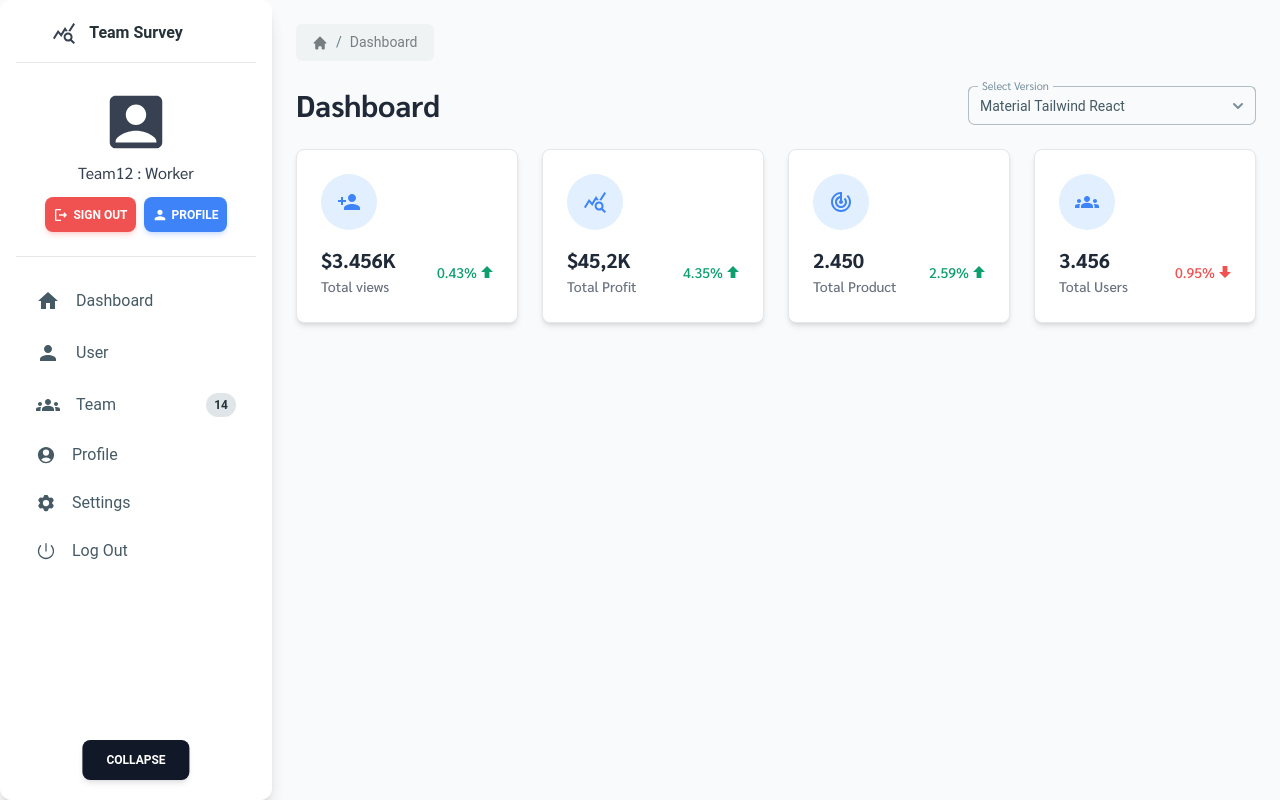
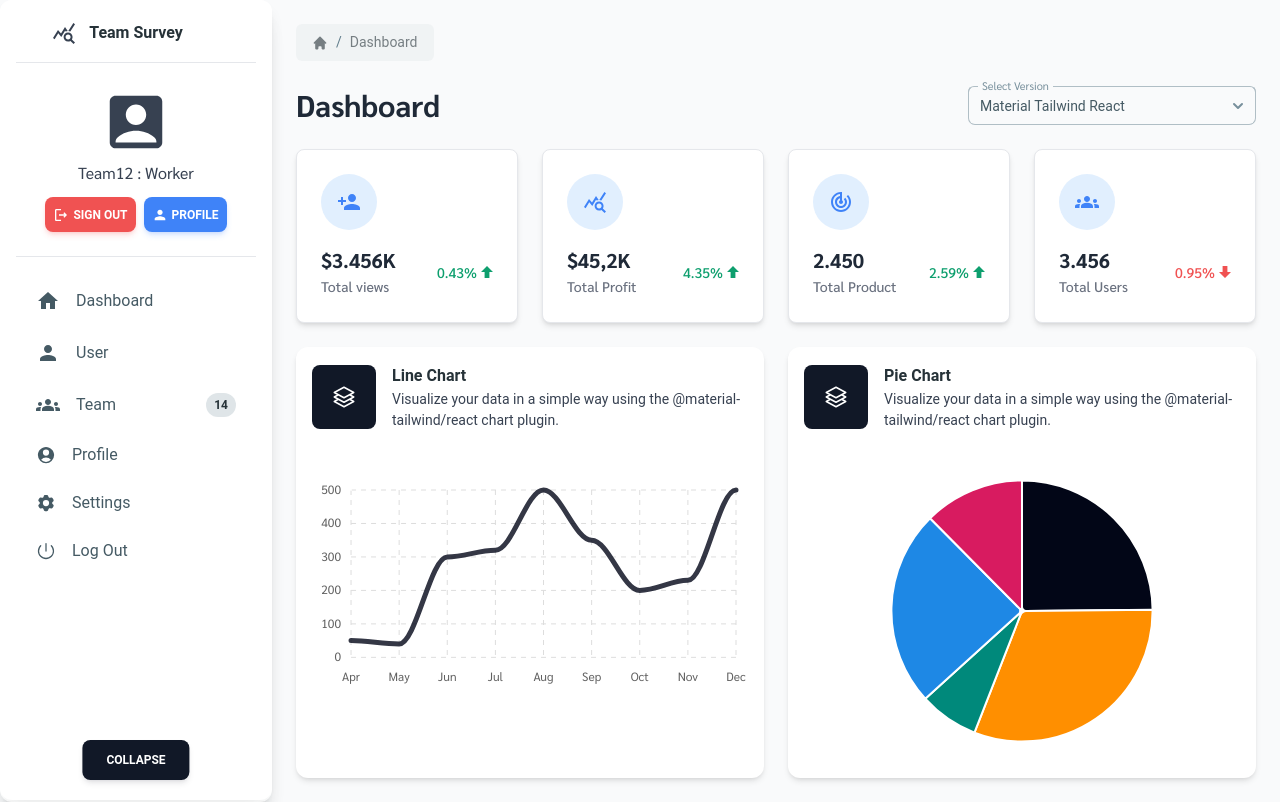
Before and after one commit to patt502090/Team-Survey, a Next.js app in the folder client/: page /dashboard in a window 1280 px wide. Built offline with nearby package versions, Linux system fonts and the light colour scheme.

Commit message:
add(chart): line & pie

```diff
--- a/client/package.json
+++ b/client/package.json
@@ -16,11 +16,13 @@
     "@material-tailwind/react": "^2.1.10",
     "@mui/icons-material": "^6.1.6",
     "@mui/material": "^6.1.6",
+    "apexcharts": "^4.0.0",
     "axios": "^1.7.7",
     "flowbite-react": "^0.10.2",
     "highcharts": "^11.4.8",
     "next": "15.0.2",
     "react": "19.0.0-rc-02c0e824-20241028",
+    "react-apexcharts": "^1.5.0",
     "react-dom": "19.0.0-rc-02c0e824-20241028",
     "react-hot-toast": "^2.4.1",
     "react-icons": "^5.3.0",
--- a/client/src/app/(main)/dashboard/page.tsx
+++ b/client/src/app/(main)/dashboard/page.tsx
@@ -1,4 +1,3 @@
-// Dashboard.tsx
 "use client";
 
 import CardDataStats from "@/components/Dashboard/CardData";
@@ -6,10 +5,22 @@ import PersonAddIcon from "@mui/icons-material/PersonAdd";
 import QueryStatsIcon from "@mui/icons-material/QueryStats";
 import TrackChangesIcon from "@mui/icons-material/TrackChanges";
 import GroupsIcon from "@mui/icons-material/Groups";
-
+import { BreadcrumbsWithIcon } from "../../../components/Dashboard/Breadcrumbs";
+import { ControlledSelect } from "../../../components/Dashboard/FilterSelect";
+import LineChartCustom from "@/components/Charts/LineChart";
+import PieChartCustom from "@/components/Charts/PieChart";
 export default function Dashboard() {
   return (
-      <div className="grid grid-cols-1 gap-6 md:grid-cols-2 xl:grid-cols-4">
+    <main className="flex-1 p-6 space-y-6">
+    <div className="mb-6">
+      <BreadcrumbsWithIcon />
+    </div>
+    <div className="flex justify-between items-center mb-6">
+      <h1 className="text-2xl md:text-3xl font-bold text-gray-800">Dashboard</h1>
+      <ControlledSelect />
+    </div>
+
+    <div className="grid grid-cols-1 gap-6 md:grid-cols-2 xl:grid-cols-4">
         <CardDataStats
           title="Total views"
           total="$3.456K"
@@ -43,5 +54,12 @@ export default function Dashboard() {
           <GroupsIcon />
         </CardDataStats>
       </div>
+      <div className="grid grid-cols-1 gap-6 md:grid-cols-2 ">
+        <LineChartCustom/>
+        <PieChartCustom/>
+      </div>
+  </main>
+
+
   );
 }
--- a/client/src/app/(main)/layout.tsx
+++ b/client/src/app/(main)/layout.tsx
@@ -3,8 +3,7 @@
 import DefaultSidebar from "../../components/Layouts/Sidebar";
 import MobileNavbar from "../../components/Layouts/MobileNavbar";
 import ResponsiveAppBar from "../../components/Layouts/AppBar";
-import { BreadcrumbsWithIcon } from "../../components/Dashboard/Breadcrumbs";
-import { ControlledSelect } from "../../components/Dashboard/FilterSelect";
+
 import React, { ReactNode } from "react";
 
 interface LayoutProps {
@@ -25,20 +24,7 @@ export default function Layout({ children }: LayoutProps) {
         <div className="hidden md:block bg-white shadow-lg rounded-xl">
           <DefaultSidebar />
         </div>
-
-        {/* Main Dashboard Content */}
-        <main className="flex-1 p-6 space-y-6">
-          {/* Breadcrumbs */}
-          <div className="mb-6">
-            <BreadcrumbsWithIcon />
-          </div>
-          <div className="flex justify-between items-center mb-6">
-            <h1 className="text-3xl font-bold text-gray-800">Dashboard</h1>
-            <ControlledSelect />
-          </div>
-
-          {children}
-        </main>
+        {children}
       </div>
 
       {/* Mobile Navbar at the bottom */}
--- /dev/null
+++ b/client/src/components/Charts/LineChart.tsx
@@ -0,0 +1,134 @@
+import {
+    Card,
+    CardBody,
+    CardHeader,
+    Typography,
+  } from "@material-tailwind/react";
+  import Chart from "react-apexcharts";
+  import { Square3Stack3DIcon } from "@heroicons/react/24/outline";
+
+  // If you're using Next.js please use the dynamic import for react-apexcharts and remove the import from the top for the react-apexcharts
+  // import dynamic from "next/dynamic";
+  // const Chart = dynamic(() => import("react-apexcharts"), { ssr: false });
+
+  const chartConfig = {
+    type: "line",
+    height: 240,
+    series: [
+      {
+        name: "Sales",
+        data: [50, 40, 300, 320, 500, 350, 200, 230, 500],
+      },
+    ],
+    options: {
+      chart: {
+        toolbar: {
+          show: false,
+        },
+      },
+      title: {
+        show: "",
+      },
+      dataLabels: {
+        enabled: false,
+      },
+      colors: ["#020617"],
+      stroke: {
+        lineCap: "round",
+        curve: "smooth",
+      },
+      markers: {
+        size: 0,
+      },
+      xaxis: {
+        axisTicks: {
+          show: false,
+        },
+        axisBorder: {
+          show: false,
+        },
+        labels: {
+          style: {
+            colors: "#616161",
+            fontSize: "12px",
+            fontFamily: "inherit",
+            fontWeight: 400,
+          },
+        },
+        categories: [
+          "Apr",
+          "May",
+          "Jun",
+          "Jul",
+          "Aug",
+          "Sep",
+          "Oct",
+          "Nov",
+          "Dec",
+        ],
+      },
+      yaxis: {
+        labels: {
+          style: {
+            colors: "#616161",
+            fontSize: "12px",
+            fontFamily: "inherit",
+            fontWeight: 400,
+          },
+        },
+      },
+      grid: {
+        show: true,
+        borderColor: "#dddddd",
+        strokeDashArray: 5,
+        xaxis: {
+          lines: {
+            show: true,
+          },
+        },
+        padding: {
+          top: 5,
+          right: 20,
+        },
+      },
+      fill: {
+        opacity: 0.8,
+      },
+      tooltip: {
+        theme: "dark",
+      },
+    },
+  };
+
+  export default function LineChartCustom() {
+    return (
+      <Card>
+        <CardHeader
+          floated={false}
+          shadow={false}
+          color="transparent"
+          className="flex flex-col gap-4 rounded-none md:flex-row md:items-center"
+        >
+          <div className="w-max rounded-lg bg-gray-900 p-5 text-white">
+            <Square3Stack3DIcon className="h-6 w-6" />
+          </div>
+          <div>
+            <Typography variant="h6" color="blue-gray">
+              Line Chart
+            </Typography>
+            <Typography
+              variant="small"
+              color="gray"
+              className="max-w-sm font-normal"
+            >
+              Visualize your data in a simple way using the
+              @material-tailwind/react chart plugin.
+            </Typography>
+          </div>
+        </CardHeader>
+        <CardBody className="px-2 pb-0">
+          <Chart {...chartConfig} />
+        </CardBody>
+      </Card>
+    );
+  }
--- /dev/null
+++ b/client/src/components/Charts/PieChart.tsx
@@ -0,0 +1,69 @@
+import {
+    Card,
+    CardBody,
+    CardHeader,
+    Typography,
+  } from "@material-tailwind/react";
+  import Chart from "react-apexcharts";
+  import { Square3Stack3DIcon } from "@heroicons/react/24/outline";
+
+  // If you're using Next.js please use the dynamic import for react-apexcharts and remove the import from the top for the react-apexcharts
+  // import dynamic from "next/dynamic";
+  // const Chart = dynamic(() => import("react-apexcharts"), { ssr: false });
+
+  const chartConfig = {
+    type: "pie",
+    width: 280,
+    height: 280,
+    series: [44, 55, 13, 43, 22],
+    options: {
+      chart: {
+        toolbar: {
+          show: false,
+        },
+      },
+      title: {
+        show: "",
+      },
+      dataLabels: {
+        enabled: false,
+      },
+      colors: ["#020617", "#ff8f00", "#00897b", "#1e88e5", "#d81b60"],
+      legend: {
+        show: false,
+      },
+    },
+  };
+
+  export default function PieChartCustom() {
+    return (
+      <Card>
+        <CardHeader
+          floated={false}
+          shadow={false}
+          color="transparent"
+          className="flex flex-col gap-4 rounded-none md:flex-row md:items-center"
+        >
+          <div className="w-max rounded-lg bg-gray-900 p-5 text-white">
+            <Square3Stack3DIcon className="h-6 w-6" />
+          </div>
+          <div>
+            <Typography variant="h6" color="blue-gray">
+              Pie Chart
+            </Typography>
+            <Typography
+              variant="small"
+              color="gray"
+              className="max-w-sm font-normal"
+            >
+              Visualize your data in a simple way using the
+              @material-tailwind/react chart plugin.
+            </Typography>
+          </div>
+        </CardHeader>
+        <CardBody className="mt-4 grid place-items-center px-2">
+          <Chart {...chartConfig} />
+        </CardBody>
+      </Card>
+    );
+  }
--- a/client/src/components/Dashboard/FilterSelect.tsx
+++ b/client/src/components/Dashboard/FilterSelect.tsx
@@ -5,7 +5,7 @@ export function ControlledSelect() {
   const [value, setValue]:any = React.useState("react");
 
   return (
-    <div className="w-72">
+    <div className=" md:w-72">
       <Select
         label="Select Version"
         value={value}
```
Also changed, not shown: client/src/components/Dashboard/LineChart.tsx (deleted, +0 -134 lines), 1 other file (tests, documents, lock files or other folders).
